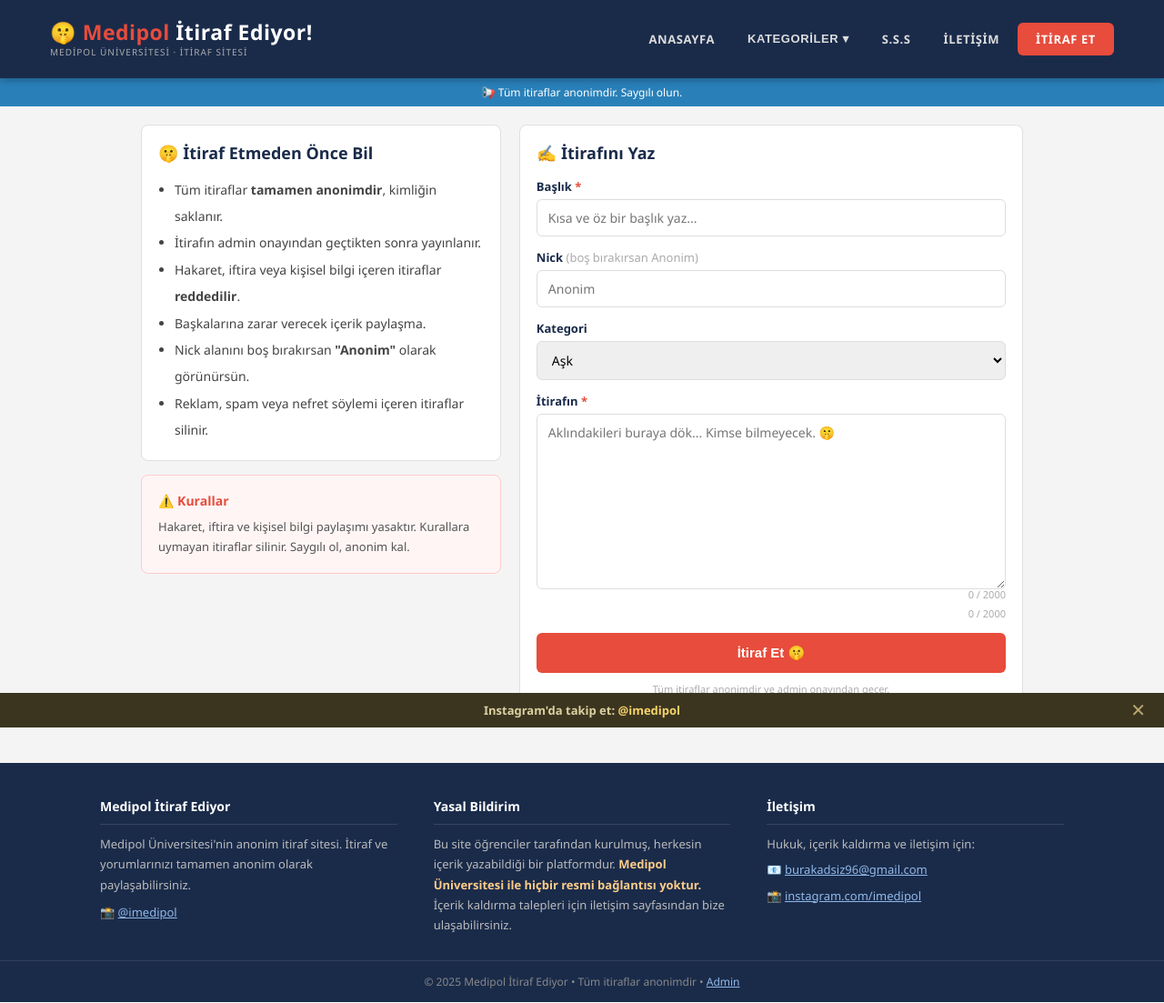
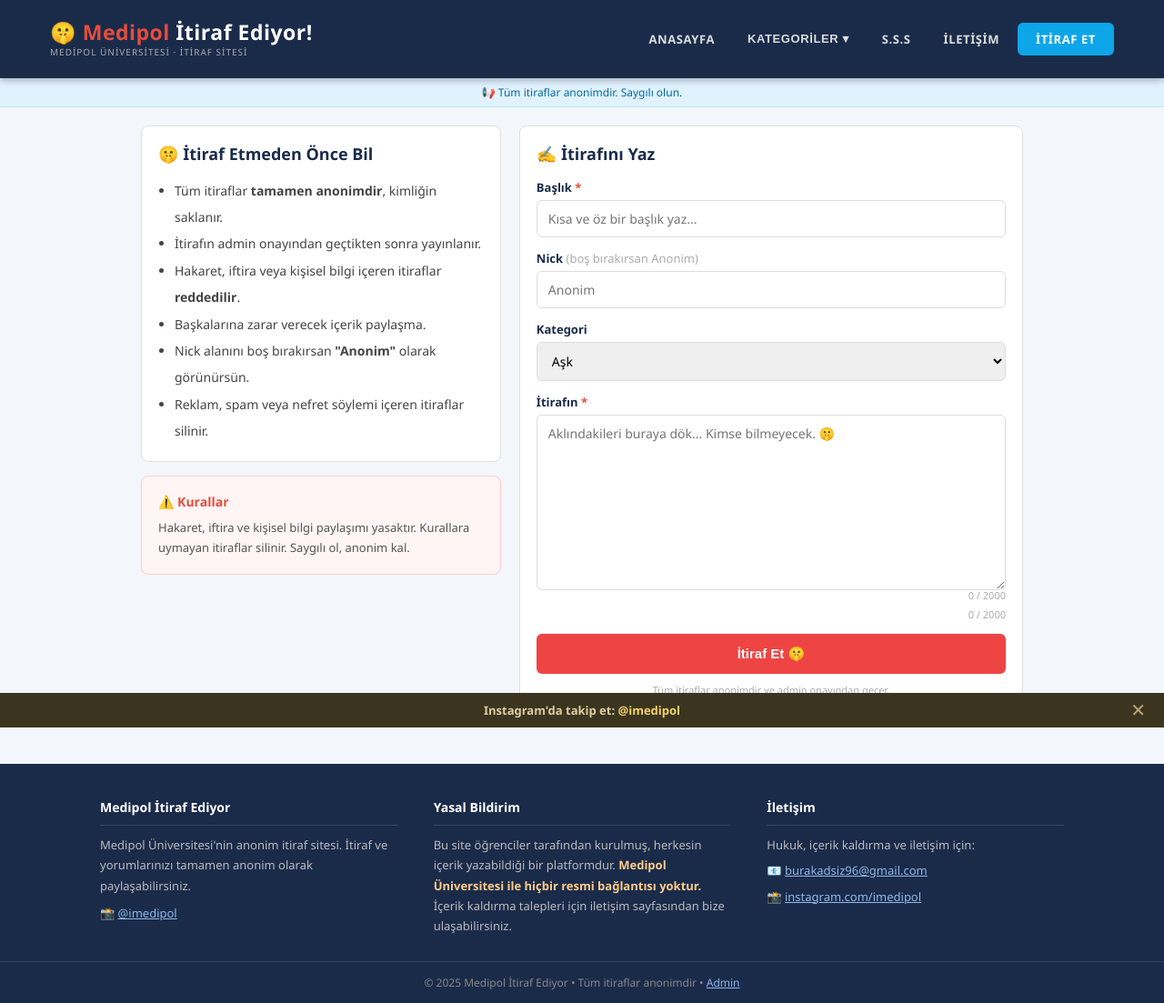
Before and after one commit to medipolitiraf/medipol-itiraf, a Flask app: page /itiraf-et in a window 1280 px wide. Shown: the whole page at 91% size. Run offline with Flask 3, Linux system fonts and the light colour scheme.

Commit message:
Renk teması güncellendi: kırmızı → sky blue, arka plan açık mavi-gri, duyuru bandı soft mavi

```diff
--- a/static/css/style.css
+++ b/static/css/style.css
@@ -2,7 +2,7 @@
 
 body {
     font-family: 'Segoe UI', Tahoma, Geneva, Verdana, sans-serif;
-    background: #f4f4f4;
+    background: #f3f6fb;
     color: #333;
     font-size: 14px;
 }
@@ -77,13 +77,13 @@
 }
 
 nav a.itiraf-btn {
-    background: #e74c3c;
+    background: #0ea5e9;
     color: #fff;
     padding: 9px 20px;
     border-radius: 6px;
 }
 
-nav a.itiraf-btn:hover { background: #c0392b; }
+nav a.itiraf-btn:hover { background: #0284c7; }
 
 /* Desktop Kategoriler Dropdown */
 .nav-dropdown { position: relative; }
@@ -250,7 +250,7 @@
 .drop-sub-plus { color: #8ab4d4; }
 
 .drop-itiraf-btn {
-    background: #e74c3c !important;
+    background: #0ea5e9 !important;
     color: #fff !important;
     justify-content: center;
     font-size: 14px;
@@ -260,11 +260,12 @@
    DUYURU
 ======================== */
 .duyuru {
-    background: #2980b9;
-    color: #fff;
+    background: #e0f2fe;
+    color: #0369a1;
     text-align: center;
     padding: 7px 15px;
     font-size: 12px;
+    border-bottom: 1px solid #bae6fd;
 }
 
 /* ========================
@@ -511,8 +512,8 @@
     white-space: nowrap;
 }
 
-.btn-red { background: #e74c3c; }
-.btn-red:hover { background: #c0392b; }
+.btn-red { background: #ef4444; }
+.btn-red:hover { background: #dc2626; }
 .btn:hover { opacity: 0.9; }
 
 /* POPÜLER */
@@ -759,7 +760,7 @@
     position: fixed;
     bottom: 70px;
     right: 15px;
-    background: #e74c3c;
+    background: #0ea5e9;
     color: #fff;
     border: none;
     border-radius: 50px;
@@ -767,7 +768,7 @@
     font-size: 14px;
     font-weight: 700;
     cursor: pointer;
-    box-shadow: 0 4px 15px rgba(231,76,60,0.4);
+    box-shadow: 0 4px 15px rgba(14,165,233,0.4);
     z-index: 997;
     text-decoration: none;
     -webkit-tap-highlight-color: transparent;
```
